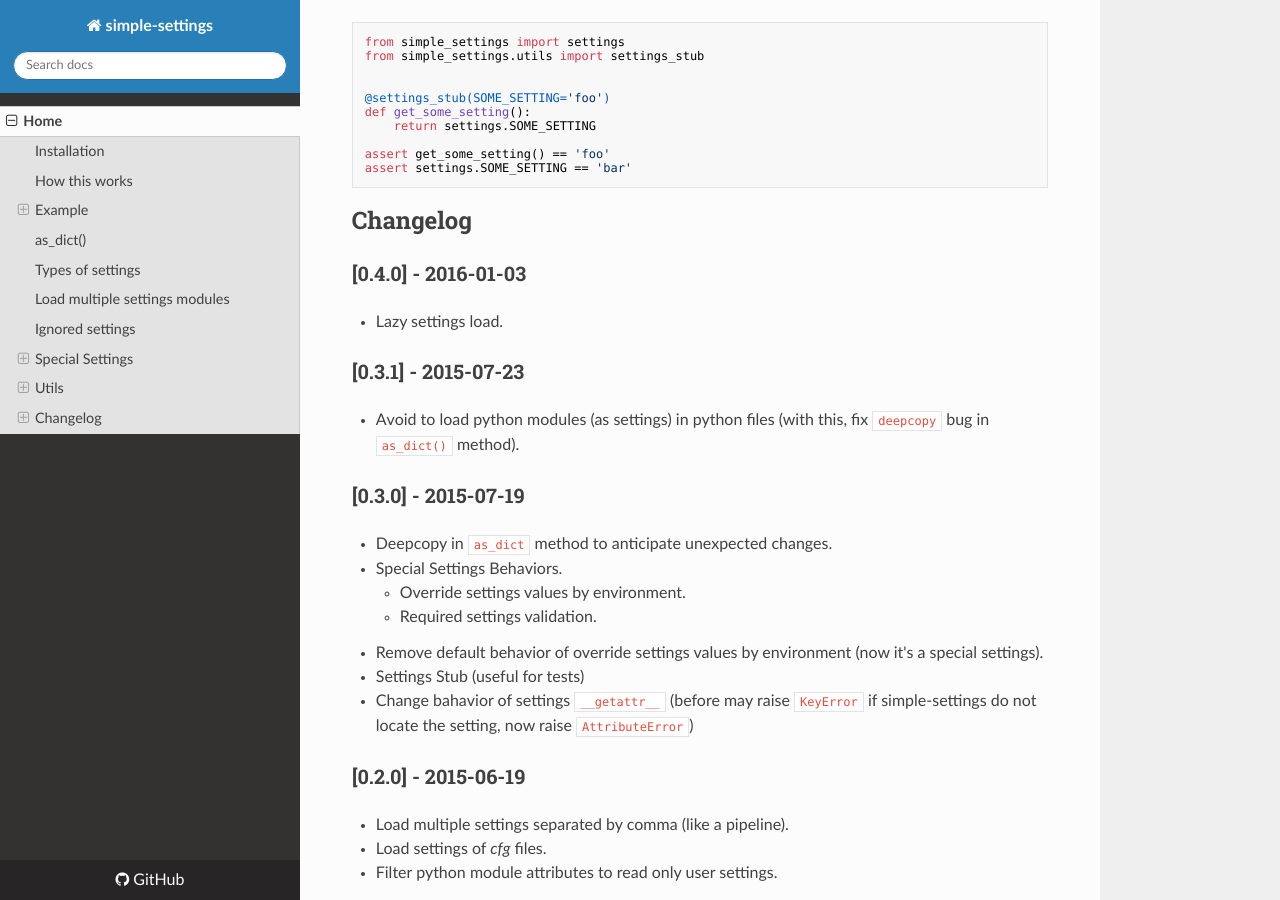
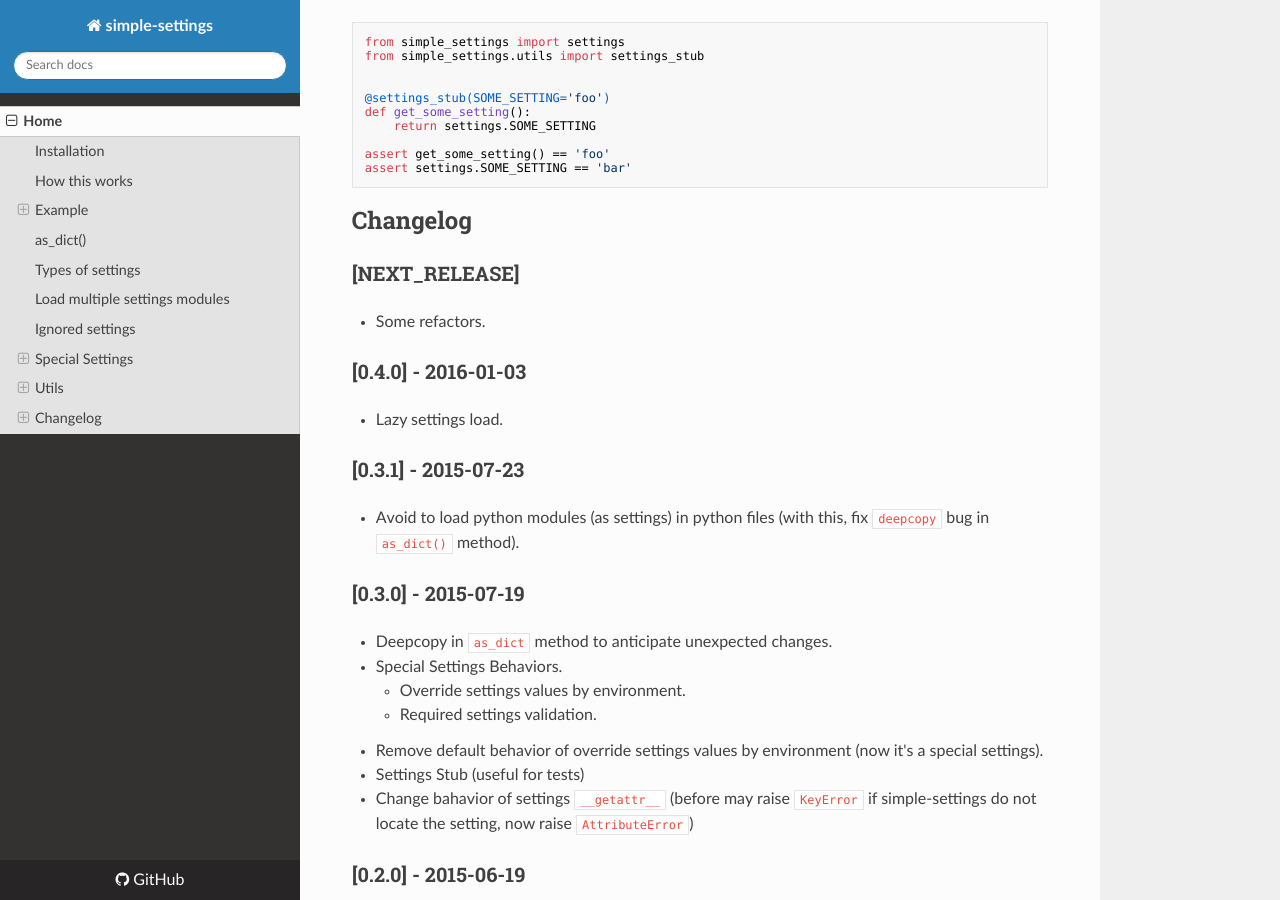
Before and after one commit to drgarcia1986/simple-settings, an MkDocs documentation site: the page built from docs/index.md, in a window 1280 px wide and 900 px high, scrolled down 3839 px. Built offline with MkDocs 1.6.1, drawn with Linux system fonts in a browser that asks for light colours; nearby versions of some CDN libraries; old or Windows-style settings are respelled for this version of MkDocs.

Commit message:
update changelog

````diff
--- a/docs/index.md
+++ b/docs/index.md
@@ -164,6 +164,9 @@ assert settings.SOME_SETTING == 'bar'
 ```
 
 ## Changelog
+### [NEXT_RELEASE]
+* Some refactors.
+
 ### [0.4.0] - 2016-01-03
 * Lazy settings load.
 
````
